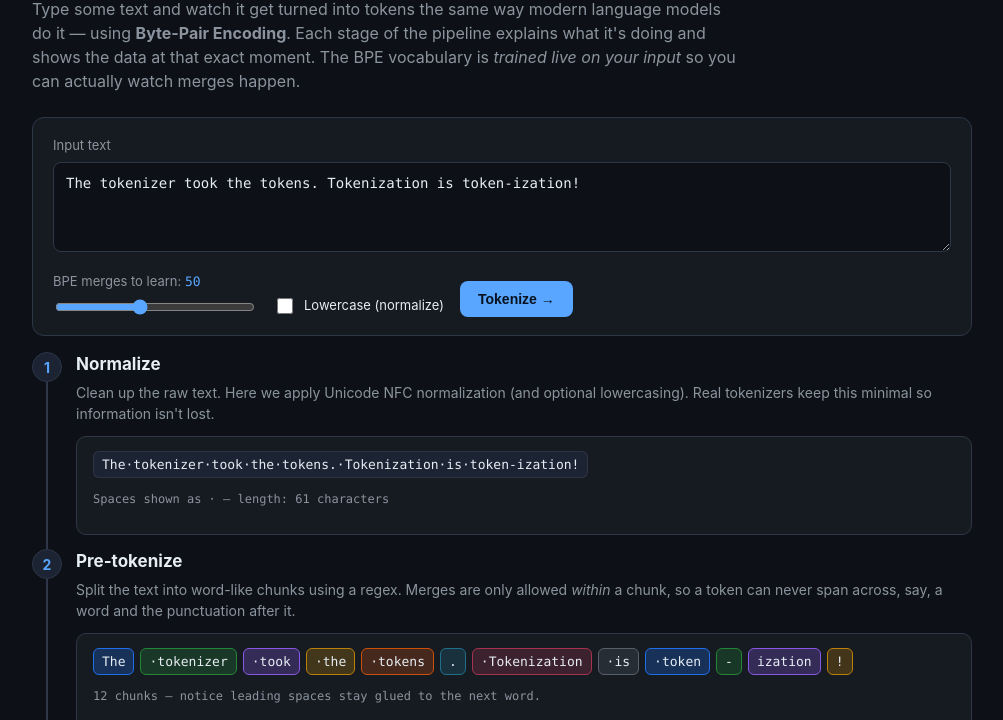
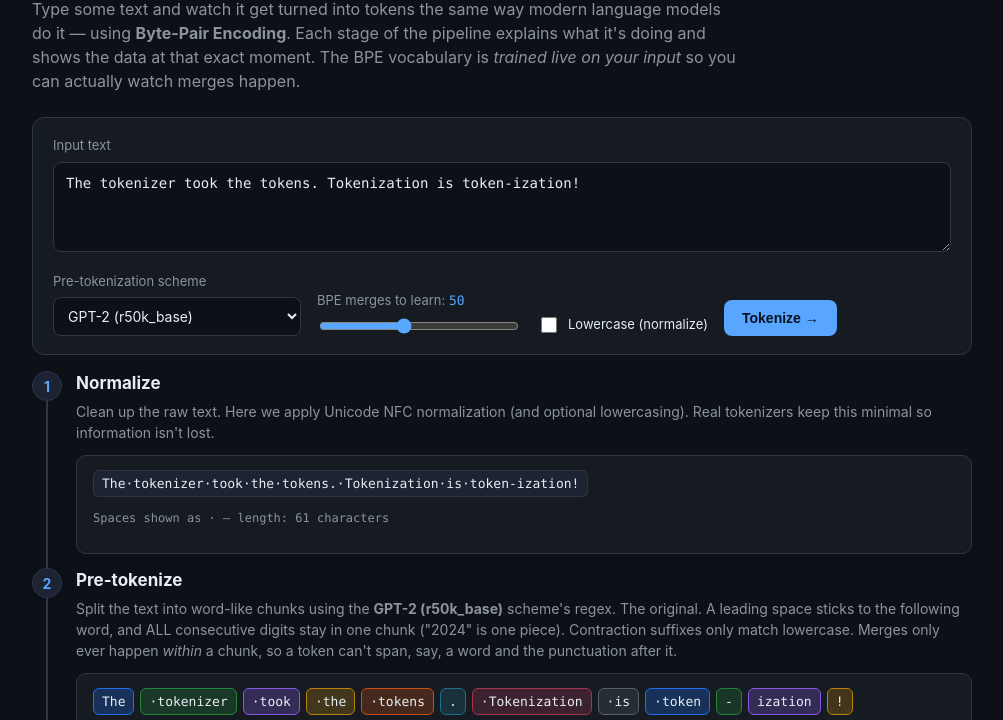
Before and after one commit to gmihovics/bpe-tokenizer, a website with bundled scripts: page index.html in a window 1280 px wide. Shown: the part 80-800 px from the top of the page, without its empty margins (138-1141 px from the left). Built offline with nearby package versions, Linux system fonts and the light colour scheme.

Commit message:
Add pre-tokenization scheme selector; start merge scrubber at step 0
- Selectable schemes: GPT-2 (r50k), GPT-3.5/4 (cl100k), GPT-4o (o200k),
  using the real tiktoken pre-tokenization regexes. No Claude preset since
  its tokenizer regex isn't publicly documented.
- Step 2 now names the active scheme and explains what it does.
- Merge scrubber opens on the pre-merge 'start' state instead of the end.

```diff
--- a/index.html
+++ b/index.html
@@ -58,6 +58,13 @@
   .controls { display: flex; flex-wrap: wrap; gap: 16px; align-items: flex-end; margin-top: 14px; }
   .control-group { display: flex; flex-direction: column; }
   input[type="range"] { width: 200px; accent-color: var(--accent); }
+  select {
+    background: var(--bg); color: var(--text);
+    border: 1px solid var(--border); border-radius: 8px;
+    padding: 9px 10px; font-size: 14px; font-family: var(--sans);
+    min-width: 240px; cursor: pointer;
+  }
+  select:focus { outline: none; border-color: var(--accent); }
   .checkbox-row { display: flex; align-items: center; gap: 8px; }
   .checkbox-row input { accent-color: var(--accent); width: 16px; height: 16px; }
   .checkbox-row label { margin: 0; color: var(--text); }
@@ -157,6 +164,10 @@
     <textarea id="input">The tokenizer took the tokens. Tokenization is token-ization!</textarea>
     <div class="controls">
       <div class="control-group">
+        <label for="scheme">Pre-tokenization scheme</label>
+        <select id="scheme"></select>
+      </div>
+      <div class="control-group">
         <label for="merges">BPE merges to learn: <span id="mergesVal" class="mono accent">50</span></label>
         <input type="range" id="merges" min="0" max="120" value="50" />
       </div>
@@ -174,8 +185,10 @@
 
   <footer>
     Built as a learning tool. The tokenizer is plain, commented TypeScript in
-    <code>src/tokenizer.ts</code> — read it to see exactly how BPE works. Real models (GPT, Claude) use the
-    same algorithm but with a fixed vocabulary of ~100k merges trained on huge corpora, plus a few extra tricks.
+    <code>src/tokenizer.ts</code> — read it to see exactly how BPE works. GPT and Claude all use this same
+    byte-level BPE algorithm; what differs is the pre-tokenization regex (the schemes above, taken from
+    OpenAI's open-source <code>tiktoken</code>) and a fixed vocabulary of ~100k merges trained once on huge
+    corpora. Anthropic doesn't publish Claude's regex, so there's no faithful Claude preset here.
   </footer>
 </div>
 
--- a/src/app.ts
+++ b/src/app.ts
@@ -4,7 +4,7 @@
    this file only deals with the DOM.
    ========================================================================= */
 
-import { tokenize } from "./tokenizer.js";
+import { SCHEMES, tokenize } from "./tokenizer.js";
 import type { MergeRecord, TokenizeResult, Word } from "./tokenizer.js";
 
 const PALETTE = [
@@ -133,7 +133,7 @@ function render(steps: TokenizeResult): void {
 
   out.innerHTML =
     stepShell(1, "Normalize", "Clean up the raw text. Here we apply Unicode NFC normalization (and optional lowercasing). Real tokenizers keep this minimal so information isn't lost.", normBody) +
-    stepShell(2, "Pre-tokenize", "Split the text into word-like chunks using a regex. Merges are only allowed <i>within</i> a chunk, so a token can never span across, say, a word and the punctuation after it.", chunkBody) +
+    stepShell(2, "Pre-tokenize", `Split the text into word-like chunks using the <b>${esc(steps.scheme.label)}</b> scheme's regex. ${esc(steps.scheme.note)} Merges only ever happen <i>within</i> a chunk, so a token can't span, say, a word and the punctuation after it.`, chunkBody) +
     stepShell(3, "Encode to bytes", "Break every chunk into individual UTF-8 bytes. These 256 possible bytes are the starting alphabet of the vocabulary.", byteBody) +
     stepShell(4, "Learn BPE merges", "Repeatedly find the <b>most frequent adjacent pair</b> of symbols and fuse it into one new symbol. Common sequences like <code>·t → ·th</code> get their own tokens. This is exactly how a BPE vocabulary is trained.", mergeBody) +
     stepShell(5, "Final tokens & ids", "After all merges, whatever symbols remain are the tokens. Each distinct token gets an integer id — the numbers fed into the model.", tokenBody);
@@ -169,7 +169,7 @@ function wireScrubber(history: MergeRecord[], initialWords: Word[]): void {
   slider.addEventListener("input", () => draw(parseInt(slider.value, 10)));
   prev.addEventListener("click", () => draw(Math.max(0, parseInt(slider.value, 10) - 1)));
   next.addEventListener("click", () => draw(Math.min(history.length, parseInt(slider.value, 10) + 1)));
-  draw(history.length); // start showing the fully-merged state
+  draw(0); // start at the beginning (pure bytes) so you can step forward through each merge
 }
 
 /* ---- Wire up the page ---------------------------------------------------- */
@@ -178,8 +178,14 @@ function run(): void {
   const text = el<HTMLTextAreaElement>("input").value;
   const numMerges = parseInt(el<HTMLInputElement>("merges").value, 10);
   const lowercase = el<HTMLInputElement>("lower").checked;
-  render(tokenize(text, { lowercase, numMerges }));
+  const schemeId = el<HTMLSelectElement>("scheme").value;
+  render(tokenize(text, { lowercase, numMerges, schemeId }));
 }
+
+// Populate the scheme dropdown from the single source of truth in tokenizer.ts.
+const schemeSelect = el<HTMLSelectElement>("scheme");
+schemeSelect.innerHTML = SCHEMES.map((s) => `<option value="${s.id}">${s.label}</option>`).join("");
+schemeSelect.addEventListener("change", run);
 
 el("merges").addEventListener("input", () => {
   el("mergesVal").textContent = el<HTMLInputElement>("merges").value;
--- a/src/tokenizer.ts
+++ b/src/tokenizer.ts
@@ -44,8 +44,59 @@ export interface MergeRecord {
   snapshot: Word[];
 }
 
+/** A selectable pre-tokenization scheme (the part that really differs between
+ *  real tokenizers). All of them feed the same byte-level BPE below. */
+export interface Scheme {
+  id: string;
+  label: string;
+  /** Plain-English note about what makes this scheme distinctive. */
+  note: string;
+  /** The pre-tokenization regex, as a source string (compiled per call). */
+  pattern: string;
+}
+
+/**
+ * The pre-tokenization regexes used by real tokenizers.
+ *
+ * GPT-2/3.5/4/4o all use *byte-level BPE* — the only publicly documented thing
+ * that differs (besides the trained vocab) is this splitting regex. These are
+ * the actual patterns from OpenAI's open-source `tiktoken`, with one mechanical
+ * change: `tiktoken` writes case-insensitive contractions as `(?i:'s|'t|...)`,
+ * an inline flag group not supported by every JS engine, so we expand them to
+ * explicit character classes (e.g. `'[sS]`) — behaviourally identical.
+ *
+ * Anthropic does not publish Claude's tokenizer regex, so there is deliberately
+ * no "Claude" preset here — faking one would be misleading.
+ */
+export const SCHEMES: Scheme[] = [
+  {
+    id: "gpt2",
+    label: "GPT-2 (r50k_base)",
+    note: "The original. A leading space sticks to the following word, and ALL consecutive digits stay in one chunk (\"2024\" is one piece). Contraction suffixes only match lowercase.",
+    pattern:
+      "'s|'t|'re|'ve|'m|'ll|'d| ?\\p{L}+| ?\\p{N}+| ?[^\\s\\p{L}\\p{N}]+|\\s+(?!\\S)|\\s+",
+  },
+  {
+    id: "cl100k",
+    label: "GPT-3.5 / GPT-4 (cl100k_base)",
+    note: "Groups digits into runs of at most 3 (\"2024\" → \"202\"+\"4\"), matches contractions case-insensitively, and keeps trailing newlines glued to punctuation.",
+    pattern:
+      "'(?:[sS]|[tT]|[rR][eE]|[vV][eE]|[mM]|[lL][lL]|[dD])|[^\\r\\n\\p{L}\\p{N}]?\\p{L}+|\\p{N}{1,3}| ?[^\\s\\p{L}\\p{N}]+[\\r\\n]*|\\s*[\\r\\n]+|\\s+(?!\\S)|\\s+",
+  },
+  {
+    id: "o200k",
+    label: "GPT-4o (o200k_base)",
+    note: "The newest scheme. Same max-3-digit grouping, plus a more elaborate rule that splits words on case changes — better for camelCase and non-Latin scripts.",
+    pattern:
+      "[^\\r\\n\\p{L}\\p{N}]?[\\p{Lu}\\p{Lt}\\p{Lm}\\p{Lo}\\p{M}]*[\\p{Ll}\\p{Lm}\\p{Lo}\\p{M}]+(?:'(?:[sS]|[tT]|[rR][eE]|[vV][eE]|[mM]|[lL][lL]|[dD]))?|[^\\r\\n\\p{L}\\p{N}]?[\\p{Lu}\\p{Lt}\\p{Lm}\\p{Lo}\\p{M}]+[\\p{Ll}\\p{Lm}\\p{Lo}\\p{M}]*(?:'(?:[sS]|[tT]|[rR][eE]|[vV][eE]|[mM]|[lL][lL]|[dD]))?|\\p{N}{1,3}| ?[^\\s\\p{L}\\p{N}]+[\\r\\n/]*|\\s*[\\r\\n]+|\\s+(?!\\S)|\\s+",
+  },
+];
+
+const DEFAULT_SCHEME = SCHEMES[0];
+
 /** Everything the UI needs to render the pipeline, one field per stage. */
 export interface TokenizeResult {
+  scheme: Scheme;
   normalized: string;
   chunks: string[];
   initialWords: Word[];
@@ -58,17 +109,18 @@ export interface TokenizeResult {
 export interface TokenizeOptions {
   lowercase?: boolean;
   numMerges?: number;
+  /** Which pre-tokenization scheme to use (see SCHEMES). Defaults to GPT-2. */
+  schemeId?: string;
 }
 
 // ---- (2) Pre-tokenization -------------------------------------------------
-// A simplified version of GPT-2's regex. It keeps a leading space attached to
-// the following word (that's why real tokenizers have tokens like " token").
-// It splits contractions, letters, numbers, punctuation, and whitespace runs.
-const PRE_TOKEN_RE =
-  /'s|'t|'re|'ve|'m|'ll|'d| ?[\p{L}]+| ?[\p{N}]+| ?[^\s\p{L}\p{N}]+|\s+/gu;
-
-function preTokenize(text: string): string[] {
-  return text.match(PRE_TOKEN_RE) ?? [];
+// Split the text into word-like chunks with the chosen scheme's regex. The
+// regex is compiled fresh each call so the stateful `g`-flag lastIndex can't
+// leak between runs. It keeps a leading space attached to the following word
+// (that's why real tokenizers have tokens like " token").
+function preTokenize(text: string, pattern: string): string[] {
+  const re = new RegExp(pattern, "gu");
+  return text.match(re) ?? [];
 }
 
 // ---- (3) Bytes ------------------------------------------------------------
@@ -137,14 +189,15 @@ function mergeWord(symbols: string[], a: string, b: string): string[] {
  * replay it. `numMerges` controls how many BPE steps we perform.
  */
 export function tokenize(text: string, options: TokenizeOptions = {}): TokenizeResult {
-  const { lowercase = false, numMerges = 50 } = options;
+  const { lowercase = false, numMerges = 50, schemeId } = options;
+  const scheme = SCHEMES.find((s) => s.id === schemeId) ?? DEFAULT_SCHEME;
 
   // (1) Normalize
   let normalized = text.normalize("NFC");
   if (lowercase) normalized = normalized.toLowerCase();
 
   // (2) Pre-tokenize
-  const chunks = preTokenize(normalized);
+  const chunks = preTokenize(normalized, scheme.pattern);
 
   // Group identical chunks together with a frequency count. BPE cares about
   // pair *frequencies*, so counting duplicates once (with a weight) is both
@@ -190,5 +243,5 @@ export function tokenize(text: string, options: TokenizeOptions = {}): TokenizeR
   const vocab = new Map<string, number>();
   for (const t of finalTokens) if (!vocab.has(t)) vocab.set(t, vocab.size);
 
-  return { normalized, chunks, initialWords, mergeHistory, finalTokens, vocab };
+  return { scheme, normalized, chunks, initialWords, mergeHistory, finalTokens, vocab };
 }
```
Also changed, not shown: dist/app.js, dist/tokenizer.js, 2 other files.
